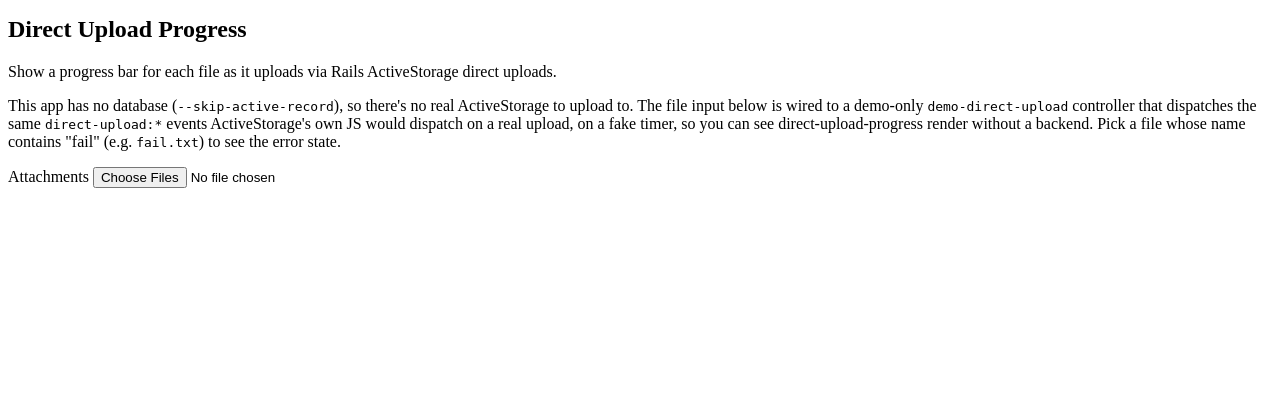
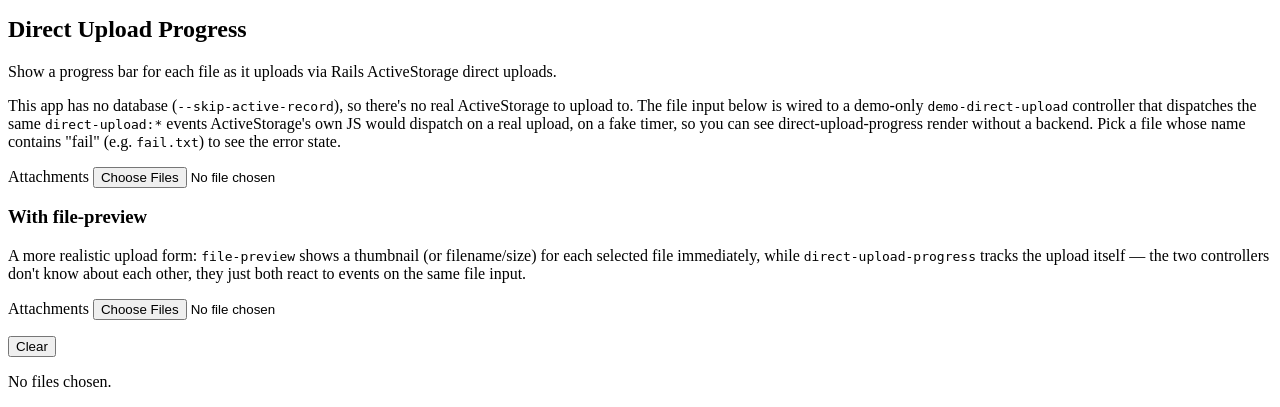
Before and after one commit to craigmcn/stimulus-snippets-demo, a Rails app: page /demos/direct-upload-progress in a window 1280 px wide. Shown: the part 483-890 px from the top of the page. Before the commit the page ends 671 px from the top, so only its background shows below. Run offline with Rails 7, Linux system fonts and the light colour scheme; some libraries are stand-ins or nearby versions.

Commit message:
feat: add file-preview example to direct-upload-progress demo
Adds a second example showing direct-upload-progress paired with
file-preview on the same input, demonstrating a more realistic upload
form (thumbnail/filename preview alongside upload progress) where two
independent controllers react to events on the same element.

Co-Authored-By: Claude Sonnet 4.6 <noreply@anthropic.com>

```diff
--- a/app/views/demos/direct-upload-progress.html.erb
+++ b/app/views/demos/direct-upload-progress.html.erb
@@ -30,3 +30,39 @@
   <ul data-direct-upload-progress-target="list"></ul>
   <p data-direct-upload-progress-target="status"></p>
 </div>
+
+<h3>With file-preview</h3>
+<p>
+  A more realistic upload form: <code>file-preview</code> shows a thumbnail
+  (or filename/size) for each selected file immediately, while
+  <code>direct-upload-progress</code> tracks the upload itself — the two
+  controllers don't know about each other, they just both react to events
+  on the same file input.
+</p>
+
+<div class="demo-box" data-controller="demo-direct-upload direct-upload-progress file-preview">
+  <label for="attachments-with-preview">Attachments</label>
+  <input
+    id="attachments-with-preview"
+    type="file"
+    multiple
+    data-demo-direct-upload-target="input"
+    data-file-preview-target="input"
+    data-action="
+      change->file-preview#preview
+      change->demo-direct-upload#start
+      direct-upload:initialize->direct-upload-progress#add
+      direct-upload:progress->direct-upload-progress#progress
+      direct-upload:error->direct-upload-progress#error
+      direct-upload:end->direct-upload-progress#end
+    "
+  />
+
+  <p><button type="button" class="secondary" data-action="file-preview#clear">Clear</button></p>
+
+  <ul data-file-preview-target="list"></ul>
+  <p data-file-preview-target="empty">No files chosen.</p>
+
+  <ul data-direct-upload-progress-target="list"></ul>
+  <p data-direct-upload-progress-target="status"></p>
+</div>
```
Also changed, not shown: CLAUDE.md (+18 -10 lines).
